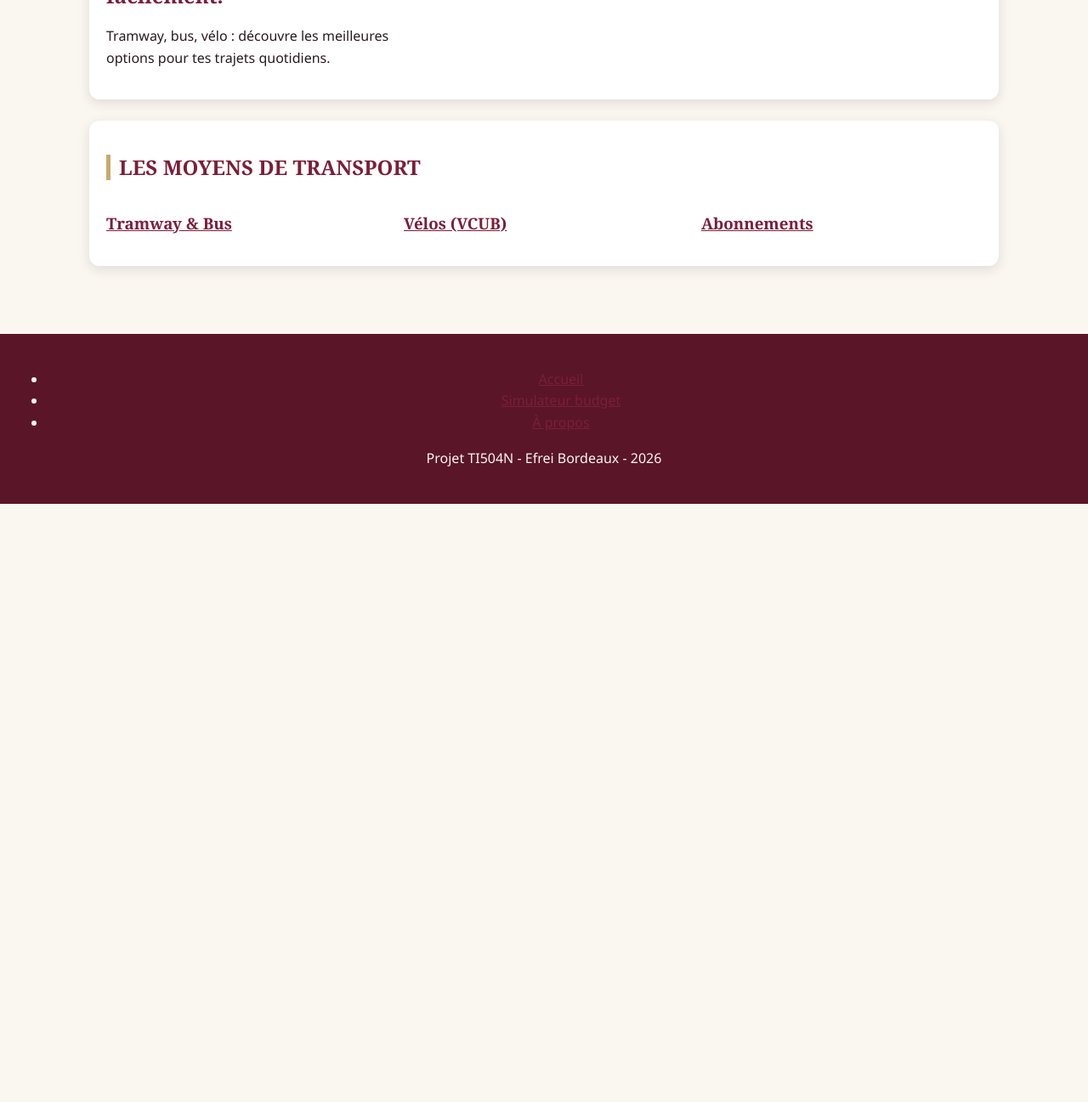
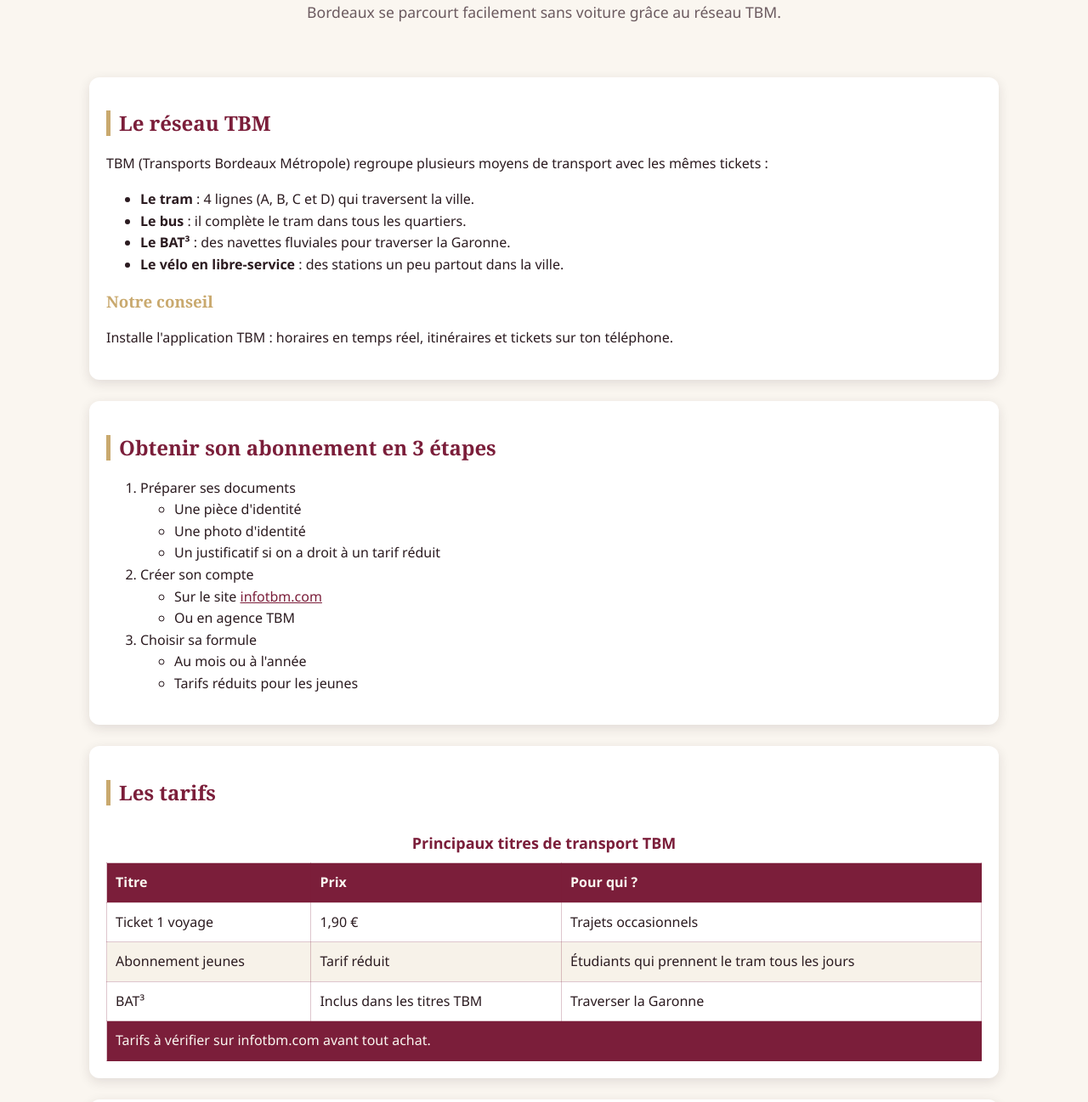
Before and after one commit to mrbroua2004/GuideEtudiantBordeauxRoua_Joresse, a plain HTML site: page pages/transport.html in a window 1280 px wide. Shown: the part 217-1514 px from the top of the page at 85% size. Before the commit the page ends 810 px from the top, so only its background shows below. Drawn offline with Linux system fonts and the light colour scheme; files that its build step writes are made by us from their sources.

Commit message:
Add files via upload

```diff
--- a/pages/transport.html
+++ b/pages/transport.html
@@ -3,57 +3,136 @@
 <head>
     <meta charset="UTF-8">
     <meta name="viewport" content="width=device-width, initial-scale=1.0">
+    <meta name="description" content="Se déplacer à Bordeaux : tram, bus, BAT³, vélo et tarifs du réseau TBM.">
     <title>Transports - Guide de l'étudiant à Bordeaux</title>
-    <link rel="stylesheet" href="css/style.css">
+    <link rel="icon" href="../img/logo.svg" type="image/svg+xml">
+    <link rel="stylesheet" href="../css/style.css">
+    <script src="../js/main.js" defer></script>
 </head>
 <body>
+
     <header class="site-header">
-        <a href="index.html" class="site-title">Guide de l'étudiant à Bordeaux</a>
-        <nav class="main-nav">
+        <a href="../index.html" class="logo">
+            <img src="../img/logo.svg" alt="Logo du guide" width="46" height="46">
+            <span>Guide de l'étudiant à Bordeaux</span>
+        </a>
+        <nav class="main-nav" id="main-nav" aria-label="Navigation principale">
             <ul>
-                <li><a href="index.html">Accueil</a></li>
+                <li><a href="../index.html">Accueil</a></li>
                 <li><a href="housing.html">Logement</a></li>
-                <li><a href="transport.html">Transports</a></li>
+                <li><a href="transport.html" aria-current="page">Transports</a></li>
                 <li><a href="savings.html">Économies</a></li>
                 <li><a href="budget.html">Simulateur budget</a></li>
             </ul>
         </nav>
+        <div class="header-tools">
+            <button type="button" class="icon-button" id="theme-toggle" aria-label="Activer le mode sombre">🌙</button>
+            <button type="button" class="icon-button menu-toggle" id="menu-toggle" aria-label="Ouvrir le menu" aria-expanded="false" aria-controls="main-nav">☰</button>
+        </div>
     </header>
 
-    <main class="page-container">
-        <section class="hero-card">
-            <div class="hero-content">
-                <span class="hero-subtitle">SE DÉPLACER À BORDEAUX</span>
-                <h1>Bouge<br>facilement.</h1>
-                <p>Tramway, bus, vélo : découvre les meilleures<br>options pour tes trajets quotidiens.</p>
+    <main>
+        <section class="page-intro">
+            <h1>Se déplacer à Bordeaux</h1>
+            <p>Bordeaux se parcourt facilement sans voiture grâce au réseau TBM.</p>
+        </section>
+
+        <section class="reveal">
+            <h2>Le réseau TBM</h2>
+            <p>TBM (Transports Bordeaux Métropole) regroupe plusieurs moyens de transport avec les mêmes tickets :</p>
+            <ul>
+                <li><strong>Le tram</strong> : 4 lignes (A, B, C et D) qui traversent la ville.</li>
+                <li><strong>Le bus</strong> : il complète le tram dans tous les quartiers.</li>
+                <li><strong>Le BAT³</strong> : des navettes fluviales pour traverser la Garonne.</li>
+                <li><strong>Le vélo en libre-service</strong> : des stations un peu partout dans la ville.</li>
+            </ul>
+            <h3>Notre conseil</h3>
+            <p>Installe l'application TBM : horaires en temps réel, itinéraires et tickets sur ton téléphone.</p>
+        </section>
+
+        <section class="reveal">
+            <h2>Obtenir son abonnement en 3 étapes</h2>
+            <ol>
+                <li>Préparer ses documents
+                    <ul>
+                        <li>Une pièce d'identité</li>
+                        <li>Une photo d'identité</li>
+                        <li>Un justificatif si on a droit à un tarif réduit</li>
+                    </ul>
+                </li>
+                <li>Créer son compte
+                    <ul>
+                        <li>Sur le site <a href="https://www.infotbm.com">infotbm.com</a></li>
+                        <li>Ou en agence TBM</li>
+                    </ul>
+                </li>
+                <li>Choisir sa formule
+                    <ul>
+                        <li>Au mois ou à l'année</li>
+                        <li>Tarifs réduits pour les jeunes</li>
+                    </ul>
+                </li>
+            </ol>
+        </section>
+
+        <section class="reveal">
+            <h2>Les tarifs</h2>
+            <div class="table-wrapper">
+                <table>
+                    <caption>Principaux titres de transport TBM</caption>
+                    <thead>
+                        <tr>
+                            <th scope="col">Titre</th>
+                            <th scope="col">Prix</th>
+                            <th scope="col">Pour qui ?</th>
+                        </tr>
+                    </thead>
+                    <tbody>
+                        <tr>
+                            <td>Ticket 1 voyage</td>
+                            <td>1,90 €</td>
+                            <td>Trajets occasionnels</td>
+                        </tr>
+                        <tr>
+                            <td>Abonnement jeunes</td>
+                            <td>Tarif réduit</td>
+                            <td>Étudiants qui prennent le tram tous les jours</td>
+                        </tr>
+                        <tr>
+                            <td>BAT³</td>
+                            <td>Inclus dans les titres TBM</td>
+                            <td>Traverser la Garonne</td>
+                        </tr>
+                    </tbody>
+                    <tfoot>
+                        <tr>
+                            <td colspan="3">Tarifs à vérifier sur infotbm.com avant tout achat.</td>
+                        </tr>
+                    </tfoot>
+                </table>
             </div>
         </section>
 
-        <section class="home-sections">
-            <h2>LES MOYENS DE TRANSPORT</h2>
-            <div class="cards-grid">
-                <a href="#" class="home-card-link">
-                    <div class="home-card-small"><h3>Tramway & Bus</h3></div>
-                </a>
-                <a href="#" class="home-card-link">
-                    <div class="home-card-small"><h3>Vélos (VCUB)</h3></div>
-                </a>
-                <a href="#" class="home-card-link">
-                    <div class="home-card-small"><h3>Abonnements</h3></div>
-                </a>
+        <section class="reveal">
+            <h2>Et le vélo ?</h2>
+            <div class="highlight">
+                <p>Bordeaux est une ville plutôt plate avec de nombreuses pistes cyclables : le vélo est souvent le moyen le plus rapide et le moins cher pour aller en cours.</p>
             </div>
         </section>
     </main>
 
     <footer class="site-footer">
-        <nav>
+        <nav class="footer-nav" aria-label="Navigation du bas de page">
             <ul>
-                <li><a href="index.html">Accueil</a></li>
+                <li><a href="../index.html">Accueil</a></li>
                 <li><a href="budget.html">Simulateur budget</a></li>
                 <li><a href="about.html">À propos</a></li>
             </ul>
         </nav>
-        <p>Projet TI504N - Efrei Bordeaux - 2026</p>
+        <p>&copy; <span id="year">2026</span> Joresse Brandy Fangouo Tatsing &amp; Roua - Projet TI504N - Efrei Bordeaux</p>
     </footer>
+
+    <button type="button" id="back-to-top" aria-label="Remonter en haut de la page">↑</button>
+
 </body>
 </html>
```
